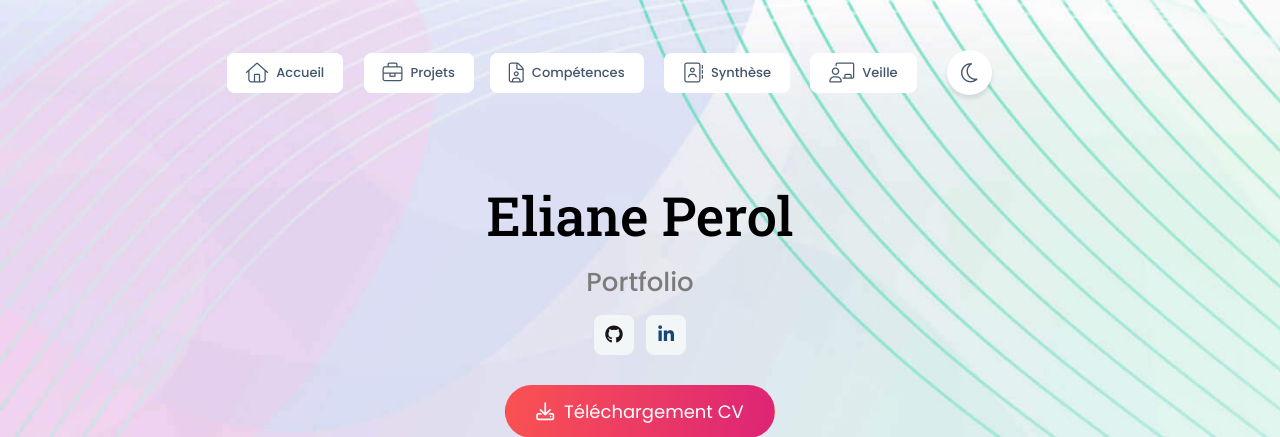
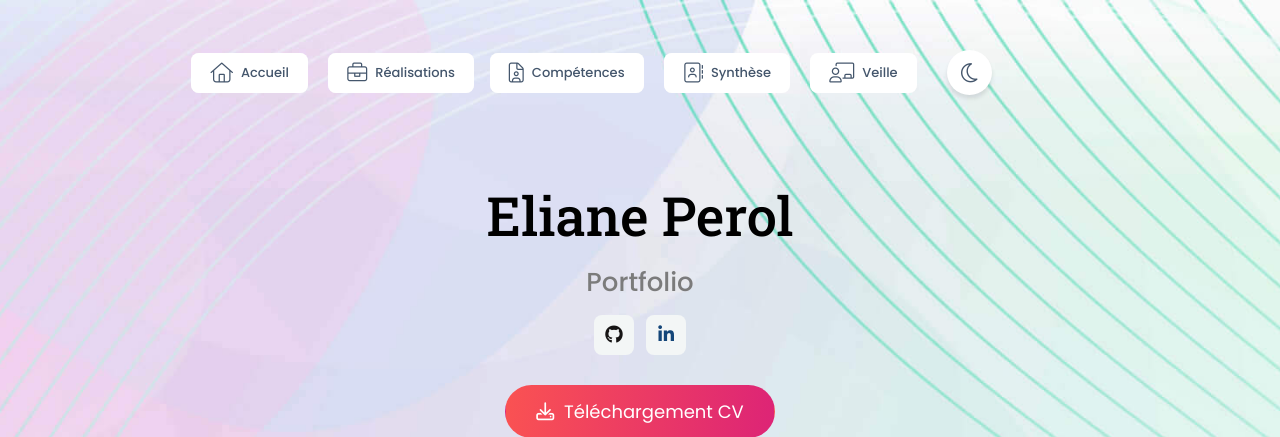
Before and after one commit to ElianePerol/Portfolio.2025.BTS.SIO, a PHP site: page / in a window 1280 px wide. Shown: the top 437 px of the page. Run offline with PHP 8.4, Linux system fonts and the light colour scheme.

Commit message:
minor fixes

```diff
--- a/common/header.php
+++ b/common/header.php
@@ -40,7 +40,7 @@
                                                 <a href="index.php"><span><i class="fa-light fa-house"></i></span> Accueil</a>
                                             </li>
                                             <li id="projects">
-                                                <a href="projects.php"><span><i class="fa-light fa-briefcase"></i></span> Projets</a>
+                                                <a href="projects.php"><span><i class="fa-light fa-briefcase"></i></span> Réalisations</a>
                                             <!-- </li>
                                             <li id="missions">
                                                 <a href="missions.php"><span><i class="fa-light fa-newspaper"></i></span> Missions</a>
--- a/projects.php
+++ b/projects.php
@@ -1078,7 +1078,7 @@ include_once "common/footer.php";
                         </div>
                         <div class="col-md-6">
                             <span class="">
-                                <a href="assets/docs/projects/welcome_training_UML.pdf" target="_blank"><i class="fa-solid fa-arrow-up-right-from-square"></i>   Diagramme UML</a>
+                                <a href="assets/docs/projects/welcome_training_UML.pdf" target="_blank"><i class="fa-solid fa-arrow-up-right-from-square"></i>   Diagrammes UML</a>
                             </span>
                         </div>
                         <div class="col-md-6">
```
